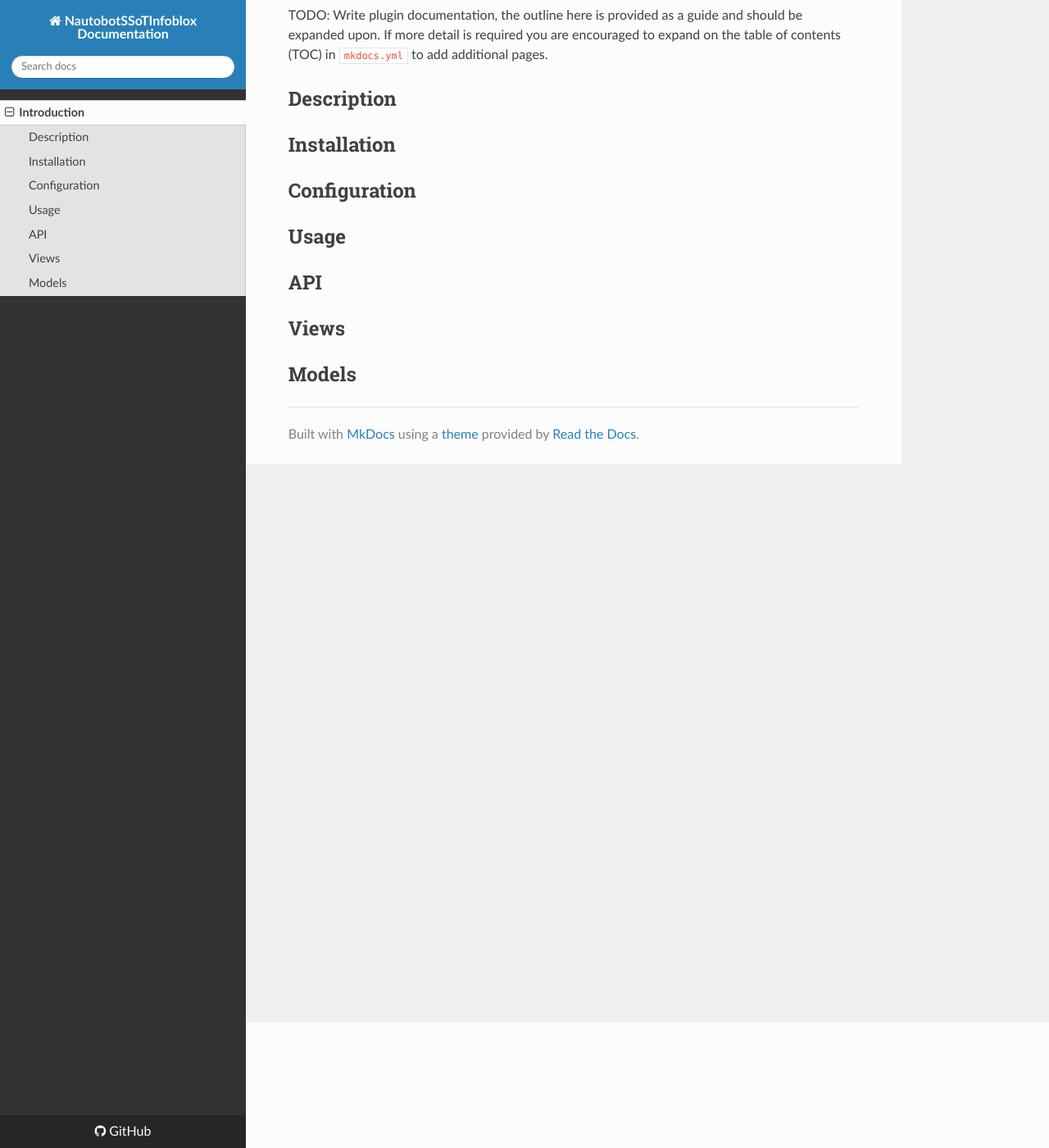
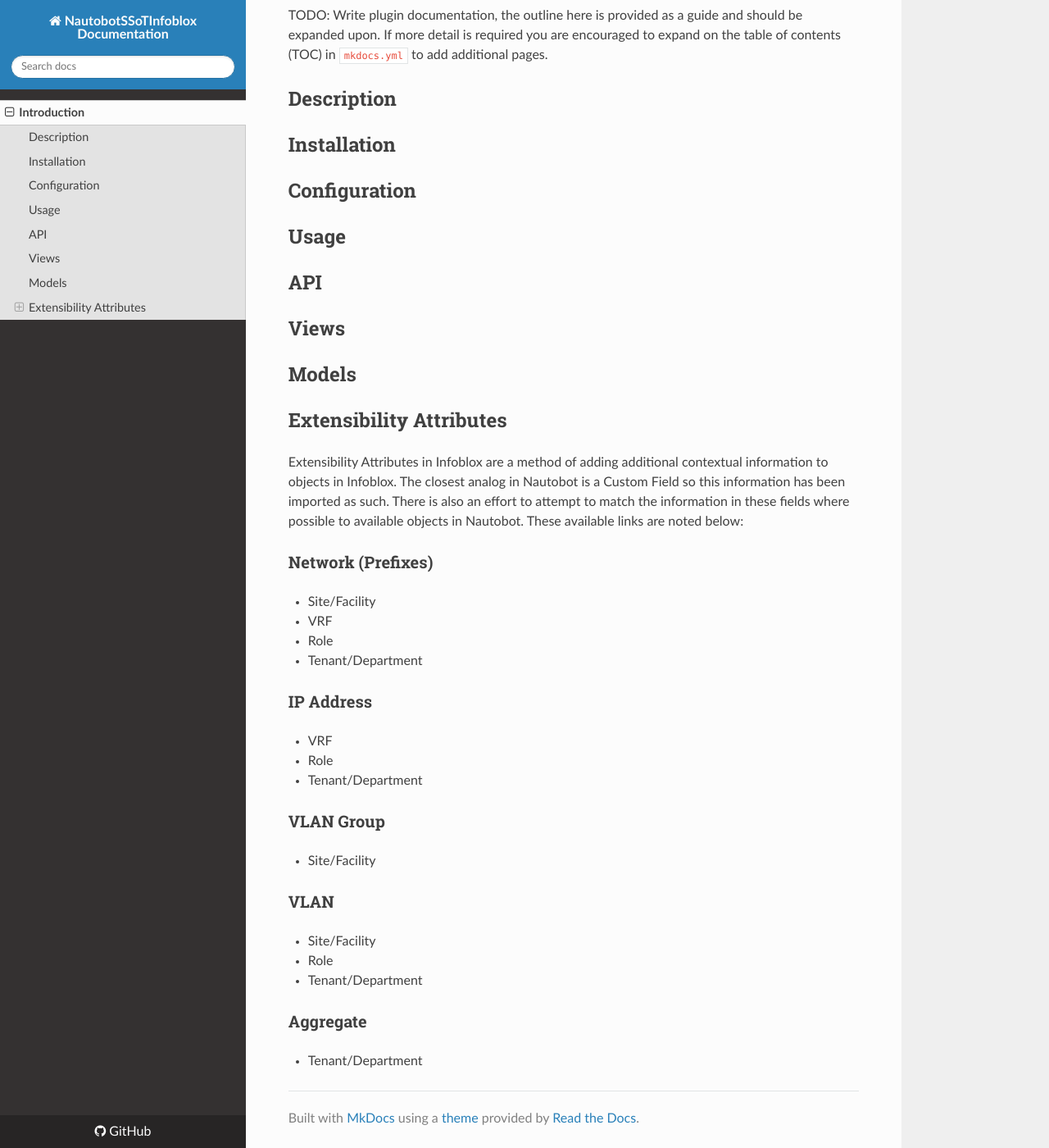
Before and after one commit to nautobot/nautobot-plugin-ssot-infoblox, an MkDocs documentation site: the page built from docs/index.md, in a window 1280 px wide and 1400 px high, scrolled down 153 px. Shown: the whole window at 82% size. Built offline with MkDocs 1.6.1, drawn with Linux system fonts in a browser that asks for light colours; nearby versions of some CDN libraries.

Commit message:
docs: 📝 Add documentation around Extensibility Attributes

```diff
--- a/docs/index.md
+++ b/docs/index.md
@@ -15,3 +15,34 @@
 ## Views
 
 ## Models
+
+## Extensibility Attributes
+
+Extensibility Attributes in Infoblox are a method of adding additional contextual information to objects in Infoblox. The closest analog in Nautobot is a Custom Field so this information has been imported as such. There is also an effort to attempt to match the information in these fields where possible to available objects in Nautobot. These available links are noted below:
+
+### Network (Prefixes)
+
+- Site/Facility
+- VRF
+- Role
+- Tenant/Department
+
+### IP Address
+
+- VRF
+- Role
+- Tenant/Department
+
+### VLAN Group
+
+- Site/Facility
+
+### VLAN
+
+- Site/Facility
+- Role
+- Tenant/Department
+
+### Aggregate
+
+- Tenant/Department
```
Also changed, not shown: README.md (+2 -1 lines).
